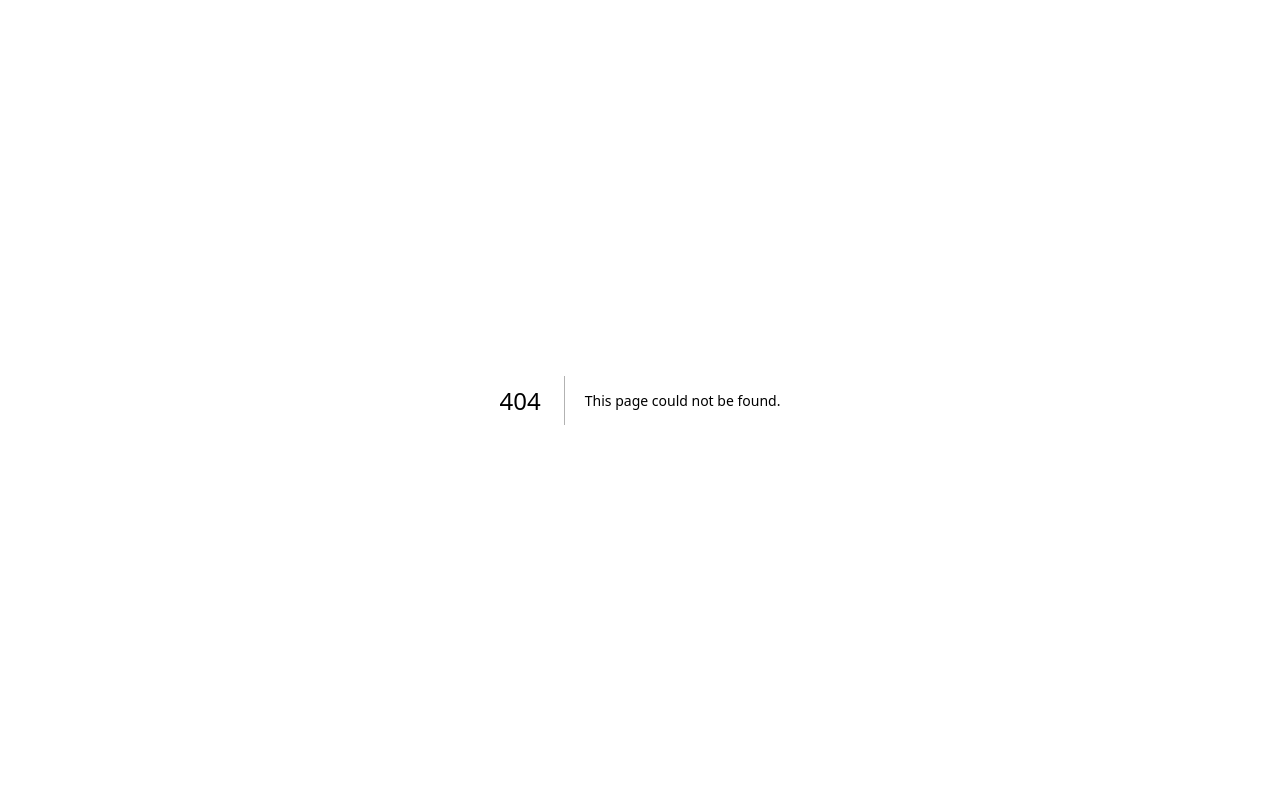
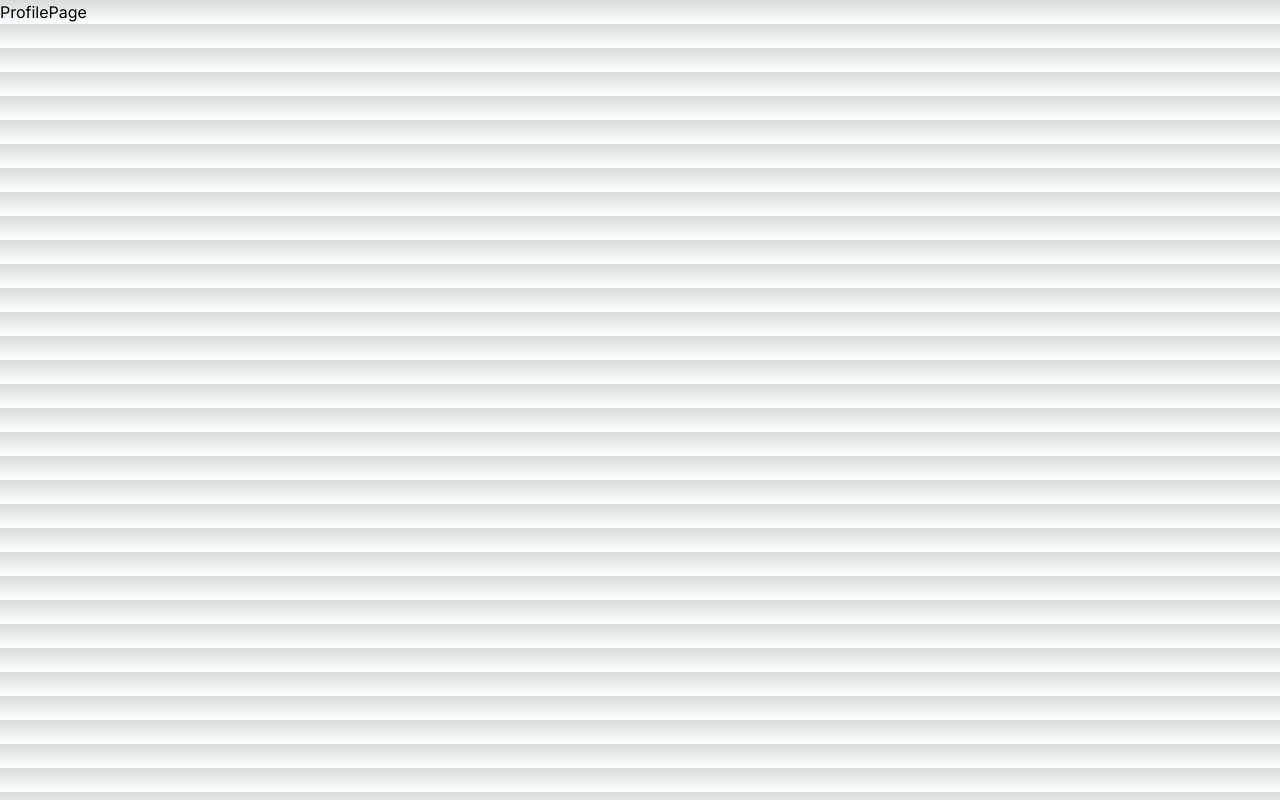
Before and after one commit to sahilshahu555/next_blog-app, a Next.js app: page /profile in a window 1280 px wide. Before the commit this address had no page. Built offline with nearby package versions, Linux system fonts and the light colour scheme.

Commit message:
edited profile page

```diff
--- /dev/null
+++ b/app/(root)/profile/page.jsx
@@ -0,0 +1,9 @@
+import React from 'react'
+
+const ProfilePage = () => {
+  return (
+    <div>ProfilePage</div>
+  )
+}
+
+export default ProfilePage
```
